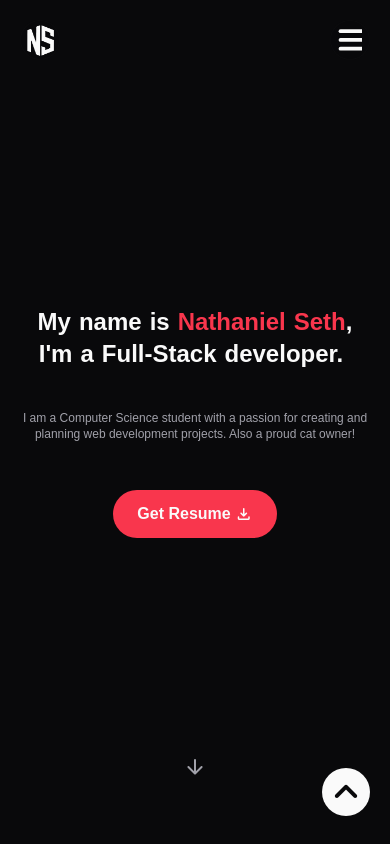
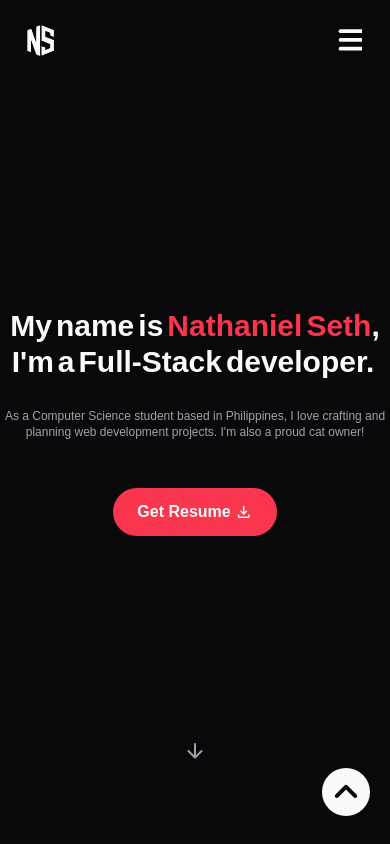
Before and after one commit to nathanielseth/portfolio, a React (Vite) app: page / in a window 390 px wide. Shown: the top 844 px of the page. Built offline with nearby package versions, Linux system fonts and the light colour scheme; a web font is replaced by a local one.

Commit message:
fix static assets

```diff
--- a/src/components/Contact.jsx
+++ b/src/components/Contact.jsx
@@ -33,7 +33,7 @@ const Contact = () => {
 		>
 			<div className="flex-grow flex flex-col justify-center items-center">
 				<motion.p
-					className="font-light text-center text-l md:text-xl"
+					className="font-normal text-center text-l md:text-xl"
 					variants={itemVariants}
 					initial="hidden"
 					whileInView="show"
--- a/src/components/Header.jsx
+++ b/src/components/Header.jsx
@@ -70,9 +70,9 @@ const Header = () => {
 		<header className="fixed top-0 left-0 w-full h-20 flex items-center z-40">
 			<div className="max-w-screen-lg w-full mx-auto px-5 flex justify-between items-center md:px-14 md:grid md:grid-cols-[1fr,3fr,1fr]">
 				<h1>
-					<a href="/" className="logo menu-btn">
+					<a href="/portfolio/" className="logo menu-btn">
 						<img
-							src="/images/logo.svg"
+							src="public/images/logo.svg"
 							width={35}
 							height={35}
 							alt="Nathaniel-Seth"
--- a/src/components/Hero.jsx
+++ b/src/components/Hero.jsx
@@ -79,7 +79,7 @@ const Hero = () => {
 		<main className="flex flex-col items-center justify-center min-h-screen relative text-center">
 			<motion.h1
 				id="hero-heading"
-				className="text-2xl sm:text-4xl md:text-5xl font-semibold mb-6"
+				className="text-3xl sm:text-4xl md:text-5xl font-semibold mb-3"
 			>
 				{firstLine.map((word, i) => {
 					const key = `first-line-word-${i}`;
@@ -92,7 +92,7 @@ const Hero = () => {
 								variants={typingVariants}
 								initial="hidden"
 								animate="visible"
-								className="mr-2 text-[#f9364d]"
+								className="mr-1 md:mr-2 text-[#f9364d]"
 							>
 								{word}
 							</motion.span>
@@ -131,7 +131,7 @@ const Hero = () => {
 							variants={typingVariants}
 							initial="hidden"
 							animate="visible"
-							className="mr-2"
+							className="mr-1 md:mr-2"
 						>
 							{word}
 						</motion.span>
@@ -146,7 +146,7 @@ const Hero = () => {
 						variants={typingVariants}
 						initial="hidden"
 						animate="visible"
-						className="mr-2"
+						className="mr-1 md:mr-2"
 					>
 						{word}
 					</motion.span>
@@ -165,8 +165,9 @@ const Hero = () => {
 					className="mt-4 text-xs text-zinc-400 md:text-base mb-12 max-w-sm mx-auto md:max-w-lg"
 					variants={itemVariants}
 				>
-					I am a Computer Science student with a passion for creating and
-					planning web development projects. Also a proud cat owner!
+					As a Computer Science student based in Philippines, I love crafting
+					and planning web development projects. I&apos;m also a proud cat
+					owner!
 				</motion.p>
 
 				<div className="mt-8 flex justify-center items-center">
@@ -178,7 +179,7 @@ const Hero = () => {
 						}
 						variants={itemVariants}
 						layout="position"
-						href="/assets/seth_cv.pdf"
+						href="public/assets/seth_cv.pdf"
 						download
 						className="inline-flex items-center gap-1 bg-[#f9364d] text-zinc-50 px-6 h-12 rounded-full"
 						aria-label="Download resume"
@@ -194,7 +195,7 @@ const Hero = () => {
 			</motion.div>
 
 			<motion.div
-				className="absolute bottom-16"
+				className="absolute bottom-20"
 				variants={arrowVariants}
 				initial="hidden"
 				animate={showArrow ? "visible" : "hidden"}
--- a/src/components/Navbar.jsx
+++ b/src/components/Navbar.jsx
@@ -5,7 +5,7 @@ import { useLenis } from "lenis/react";
 
 const Navbar = ({ navOpen, toggleNav }) => {
 	const [activeTab, setActiveTab] = useState("#home");
-	const [threshold, setThreshold] = useState(0.2);
+	const [threshold, setThreshold] = useState(0.1);
 	const activeBox = useRef();
 	const lenis = useLenis();
 
@@ -38,7 +38,15 @@ const Navbar = ({ navOpen, toggleNav }) => {
 			const targetSection = document.querySelector(link);
 
 			if (targetSection) {
-				lenis.scrollTo(targetSection.offsetTop, { duration: 0.55 });
+				const isMobile = window.innerWidth < 768;
+				const yOffset = isMobile && link === "#projects" ? -26 : 0;
+
+				const yPosition =
+					targetSection.getBoundingClientRect().top +
+					window.pageYOffset +
+					yOffset;
+
+				lenis.scrollTo(yPosition, { duration: 0.55 });
 
 				const handleScroll = () => {
 					if (activeTab !== link) {
--- a/src/components/Projects.jsx
+++ b/src/components/Projects.jsx
@@ -3,19 +3,19 @@ import ProjectCard from "./ProjectCard";
 
 const projects = [
 	{
-		imgSrc: "/images/pk.webp",
+		imgSrc: "public/images/pk.webp",
 		title: "ETIBARK",
 		tags: ["Video Game", "Godot", "Procedural Generation"],
 		projectLink: "",
 	},
 	{
-		imgSrc: "/images/vc.webp",
+		imgSrc: "public/images/vc.webp",
 		title: "VibeChess: Online Multiplayer Chess",
 		tags: ["React", "WebSockets", "Express"],
 		projectLink: "https://github.com/nathanielseth/vibechess",
 	},
 	{
-		imgSrc: "/images/nt.webp",
+		imgSrc: "public/images/nt.webp",
 		title: "Neti-Cents: Income Tax Calculator",
 		tags: ["JavaScript", "HTML/CSS"],
 		projectLink: "https://nathanielseth.github.io/income-tax-ph-calculator/",
--- a/src/components/ScrollToTop.jsx
+++ b/src/components/ScrollToTop.jsx
@@ -64,7 +64,7 @@ const ScrollToTop = () => {
 			whileHover={{ scale: 1.1 }}
 			whileTap={{ scale: 0.95 }}
 		>
-			<span className="font-medium text-5xl material-symbols-rounded">
+			<span className="font-normal text-5xl material-symbols-rounded">
 				keyboard_arrow_up
 			</span>
 		</motion.button>
```
